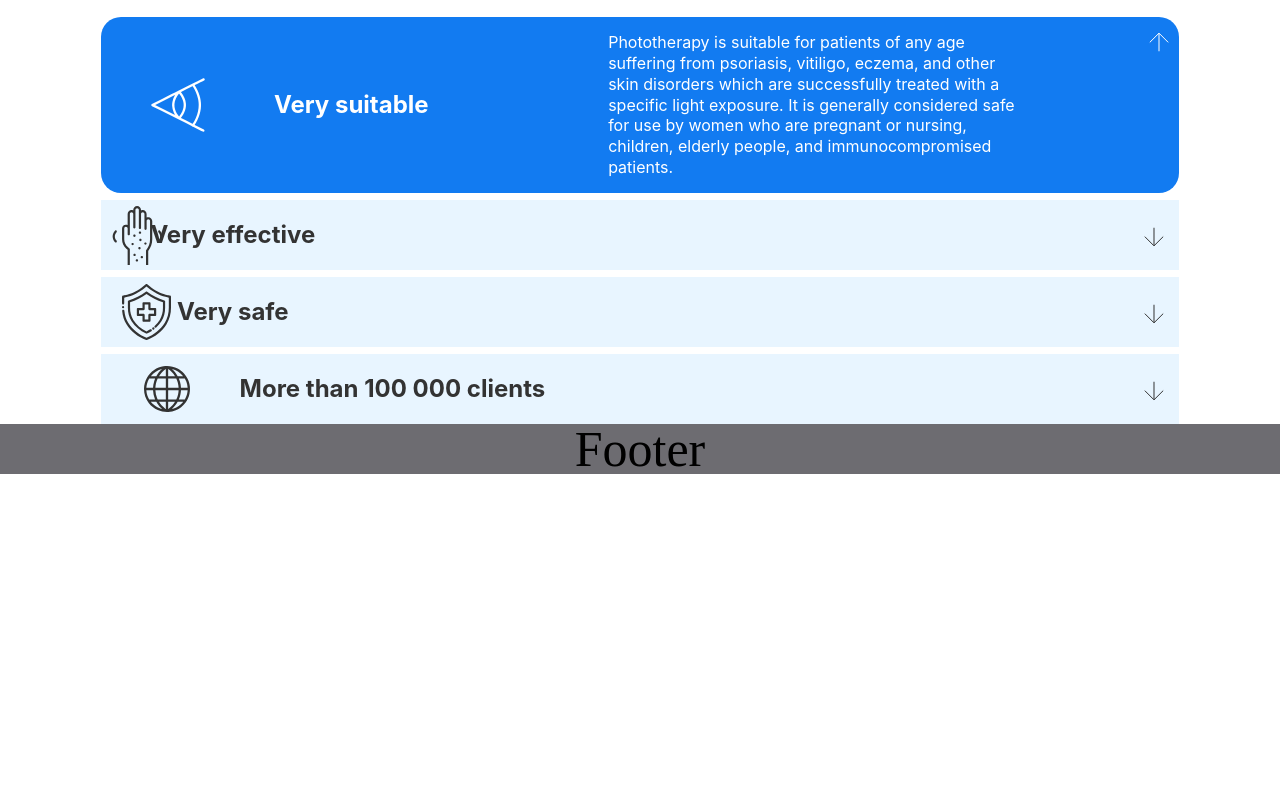
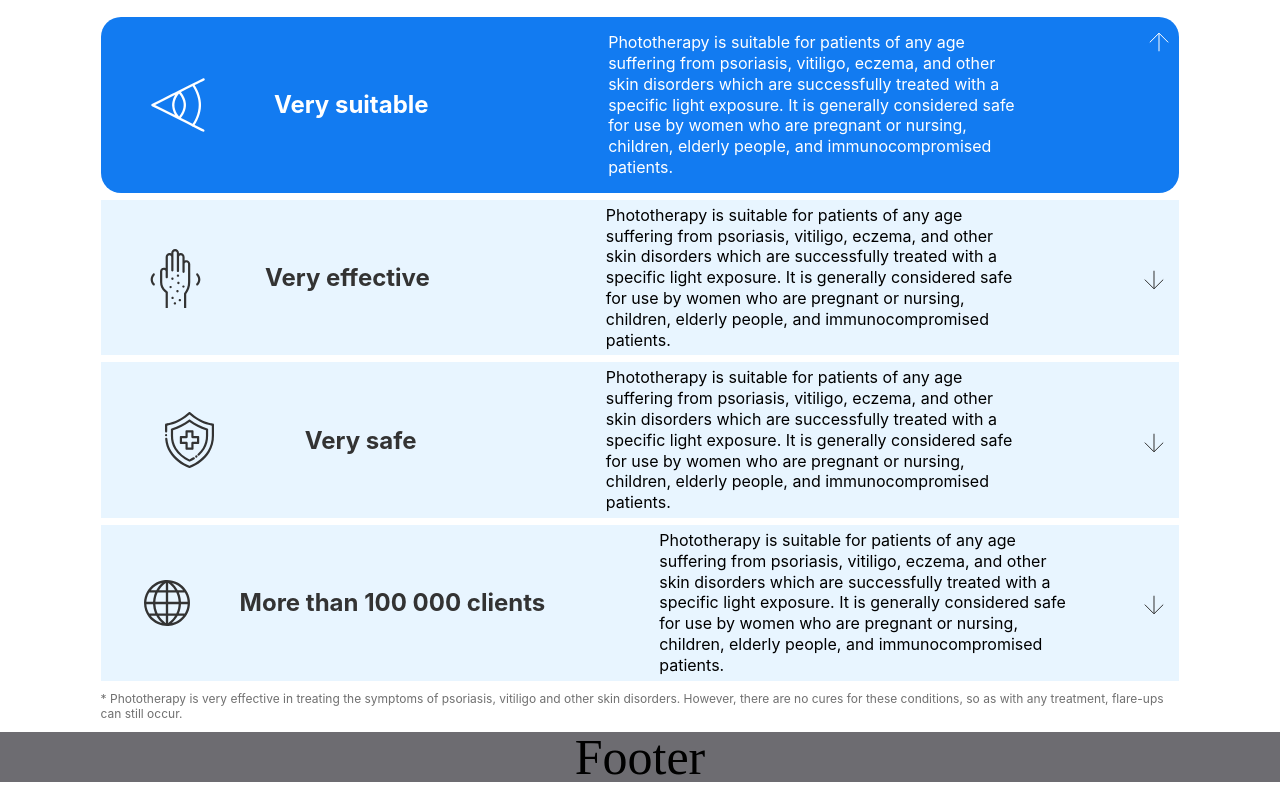
Before and after one commit to sychayev/Medicine-equipments-store, a plain HTML site: page index.html in a window 1280 px wide. Shown: the part 4315-5100 px from the top of the page. Before the commit the page ends 4792 px from the top, so only its background shows below. Drawn offline with nearby package versions, Linux system fonts and the light colour scheme; a script that the page names is missing.

Commit message:
Add files via upload

```diff
--- a/index.html
+++ b/index.html
@@ -285,13 +285,13 @@
 									<img src="images/effective-block.svg" alt="image block very effective">
 								</div>
 								<div class="block-row__title">Very effective</div>
-								<div
-									class="block-row__text"><!-- Phototherapy is suitable for patients
+							</div>
+							<div class="block-row__text">Phototherapy is suitable for patients
 								of any age suffering from psoriasis, vitiligo, eczema, and other skin
-								disorders which are successfully treated with a specific light exposure.
+								disorders which are successfully treated with a specific light
+								exposure.
 								It is generally considered safe for use by women who are pregnant or
-								nursing, children, elderly people, and immunocompromised patients. -->
-								</div>
+								nursing, children, elderly people, and immunocompromised patients.
 							</div>
 							<div class="block-row__arrow"><img src="images/arrow-down-right.svg"
 									alt="arrow-down-right image"></div>
@@ -302,13 +302,13 @@
 									<img src="images/save-block.svg" alt="image block very safe">
 								</div>
 								<div class="block-row__title">Very safe</div>
-								<div
-									class="block-row__text"><!-- Phototherapy is suitable for patients
+							</div>
+							<div class="block-row__text">Phototherapy is suitable for patients
 								of any age suffering from psoriasis, vitiligo, eczema, and other skin
-								disorders which are successfully treated with a specific light exposure.
+								disorders which are successfully treated with a specific light
+								exposure.
 								It is generally considered safe for use by women who are pregnant or
-								nursing, children, elderly people, and immunocompromised patients. -->
-								</div>
+								nursing, children, elderly people, and immunocompromised patients.
 							</div>
 							<div class="block-row__arrow"><img src="images/arrow-down-right.svg"
 									alt="arrow-down-right image"></div>
@@ -318,17 +318,24 @@
 								<div class="block-row__image">
 									<img src="images/more-clients-block.svg" alt="image block more client">
 								</div>
-								<div class="block-row__title">More than 100 000 clients</div>
-								<div
-									class="block-row__text"><!-- Phototherapy is suitable for patients
+								<div class="block-row__title">More than 100 000 clients
+
+								</div>
+							</div>
+							<div class="block-row__text">Phototherapy is suitable for patients
 								of any age suffering from psoriasis, vitiligo, eczema, and other skin
-								disorders which are successfully treated with a specific light exposure.
+								disorders which are successfully treated with a specific light
+								exposure.
 								It is generally considered safe for use by women who are pregnant or
-								nursing, children, elderly people, and immunocompromised patients. -->
-								</div>
+								nursing, children, elderly people, and immunocompromised patients.
 							</div>
 							<div class="block-row__arrow"><img src="images/arrow-down-right.svg"
 									alt="arrow-down-right image"></div>
+						</div>
+						<div class="why-choose__text-down">* Phototherapy is very effective in
+							treating the symptoms of psoriasis, vitiligo and other skin disorders.
+							However, there are no cures for these conditions, so as with any
+							treatment, flare-ups can still occur.
 						</div>
 					</div>
 				</div>
```
